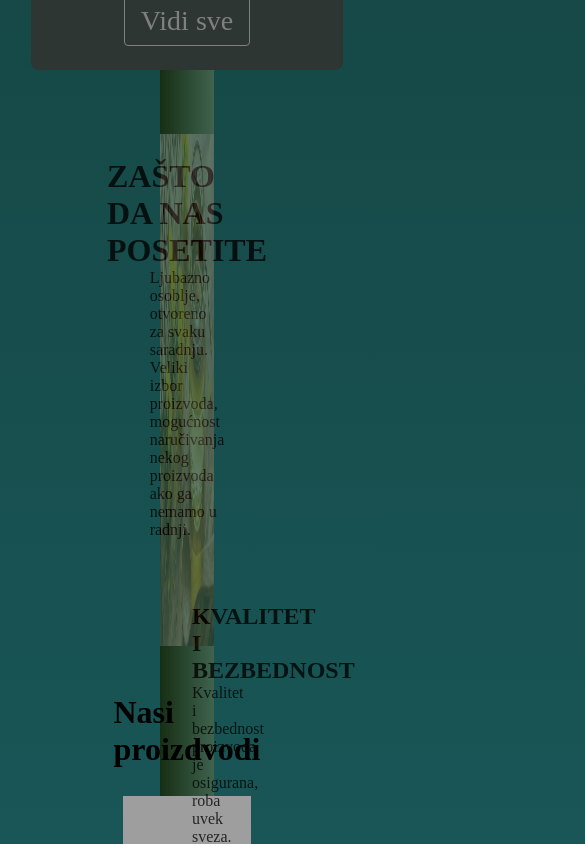
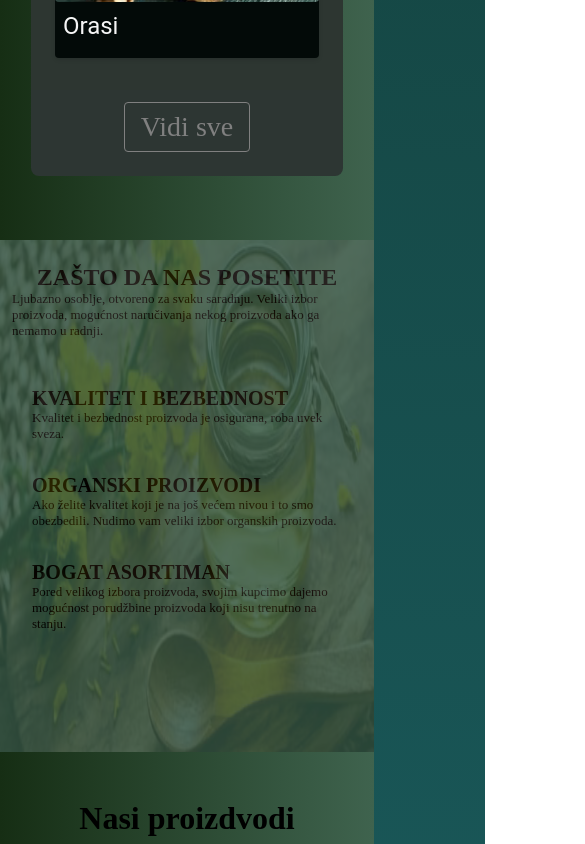
Before and after one commit to rcomplexxx/detelina, a Next.js app: page / in a window 390 px wide. Shown: the part 1280-2124 px from the top of the page, 585 px wide, since content can reach past the window. Built offline with nearby package versions, Linux system fonts and the light colour scheme; grey boxes are pictures that could not be loaded.

Commit message:
:small screen adapting

```diff
--- a/components/Footer/Footer.jsx
+++ b/components/Footer/Footer.jsx
@@ -6,7 +6,7 @@ export default function Footer(){
    return   <section className={styles.newsletter}><div className={styles.newsletterContent}>
 
 
-    <h2>© 2023, Detelina All Rights Reserved.</h2>
+    <h2>© 2023, Detelina zadrzava sva prava.</h2>
     <p>Kontaktirajte nas na 066555333, ili mejlom na detelinaleskovac@gmail.com</p>
     {/* Add a newsletter subscription form */}
   </div></section>;
--- a/components/ZastoDaNasPosetite/ZastoDaNasPosetite.jsx
+++ b/components/ZastoDaNasPosetite/ZastoDaNasPosetite.jsx
@@ -17,7 +17,7 @@ export default function ZastoDaNasPosetite () {
 
         />
         <div className={styles.whyForeground}><h1 className={styles.whyTitle}>ZAŠTO DA NAS POSETITE</h1>
-        <p>Ljubazno osoblje, otvoreno za svaku saradnju. Veliki izbor proizvoda, mogućnost naručivanja nekog proizvoda ako ga nemamo u radnji.</p>
+        <p className={styles.whyTitleText}>Ljubazno osoblje, otvoreno za svaku saradnju. Veliki izbor proizvoda, mogućnost naručivanja nekog proizvoda ako ga nemamo u radnji.</p>
         <div className={styles.razloziDiv}>
             <div className={styles.razlogDiv}>
         <h2>KVALITET I BEZBEDNOST</h2>
--- a/components/ZastoDaNasPosetite/zastoDaNasPosetite.module.css
+++ b/components/ZastoDaNasPosetite/zastoDaNasPosetite.module.css
@@ -2,7 +2,12 @@
 
 
 .whyTitle{
+    margin: 0 12px;
     margin-top: 24px;
+}
+
+.whyTitleText{
+    margin: 0 12px;
 }
 
 .whyWrapper{
@@ -15,6 +20,20 @@
     margin-bottom: 48px;
 
 }
+
+.whyWrapper h1{
+    font-size: 28px;
+}
+
+.whyWrapper h2{
+    font-size: 24px;
+}
+
+.whyWrapper p{
+    font-size: 16px;
+}
+
+
 .whyBackground{
     position: absolute;
     height: 100%;
@@ -50,3 +69,78 @@
     margin-top: 64px;
 
 }
+
+@media( max-width: 960px){
+
+    .razlogDiv{
+
+        margin-top: 48px;
+
+    }
+
+    .whyWrapper h1{
+        font-size: 26px;
+    }
+
+
+    .whyWrapper h2{
+        font-size: 22px;
+    }
+
+    .whyWrapper p{
+        font-size: 14px;
+    }
+}
+
+@media( max-width: 660px){
+
+    .whyWrapper h1{
+        font-size: 24px;
+    }
+
+    .razlogDiv{
+
+        margin-top: 32px;
+
+    }
+
+
+    .whyWrapper h2{
+        font-size: 20px;
+    }
+
+    .whyWrapper p{
+        font-size: 13px;
+    }
+}
+
+
+@media( max-width: 560px){
+
+    .whyForeground{
+        opacity: 0.83;
+    }
+
+    .razloziDiv{
+        width: calc(100% - 64px);
+        margin-top: 16px;
+
+
+    }
+
+
+    .razlogDiv{
+
+        margin-top: 32px;
+
+    }
+
+
+    .whyWrapper h2{
+        font-size: 20px;
+    }
+
+    .whyWrapper p{
+        font-size: 13px;
+    }
+}
--- a/styles/globals.css
+++ b/styles/globals.css
@@ -159,3 +159,10 @@ a {
  background: linear-gradient(to right,  #162e14, #3f634e);
  margin: var(--size-5) 0;
 }
+
+
+@media (max-width: 980px){
+  .componentWrapperDiv2{
+    width: 100%;
+  }
+}
```
